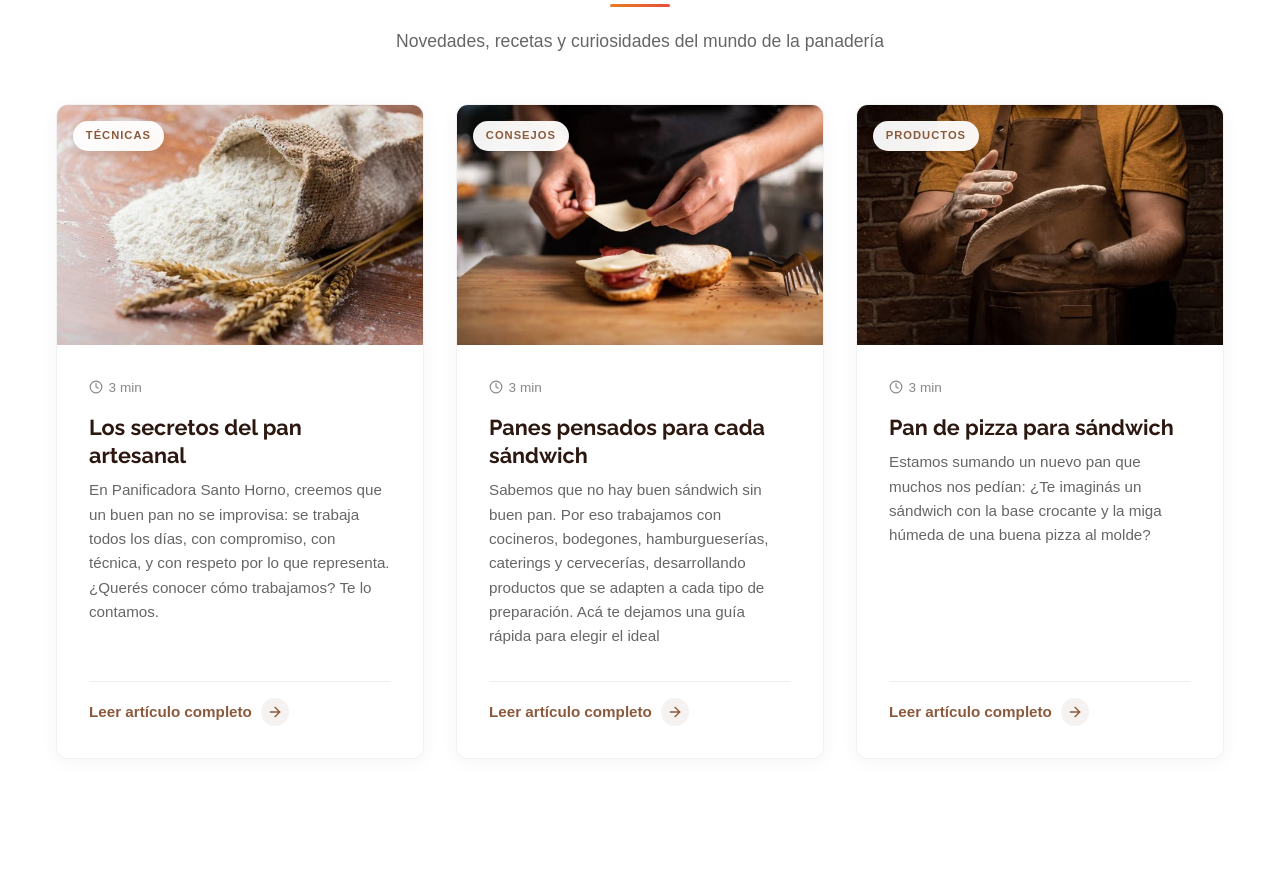
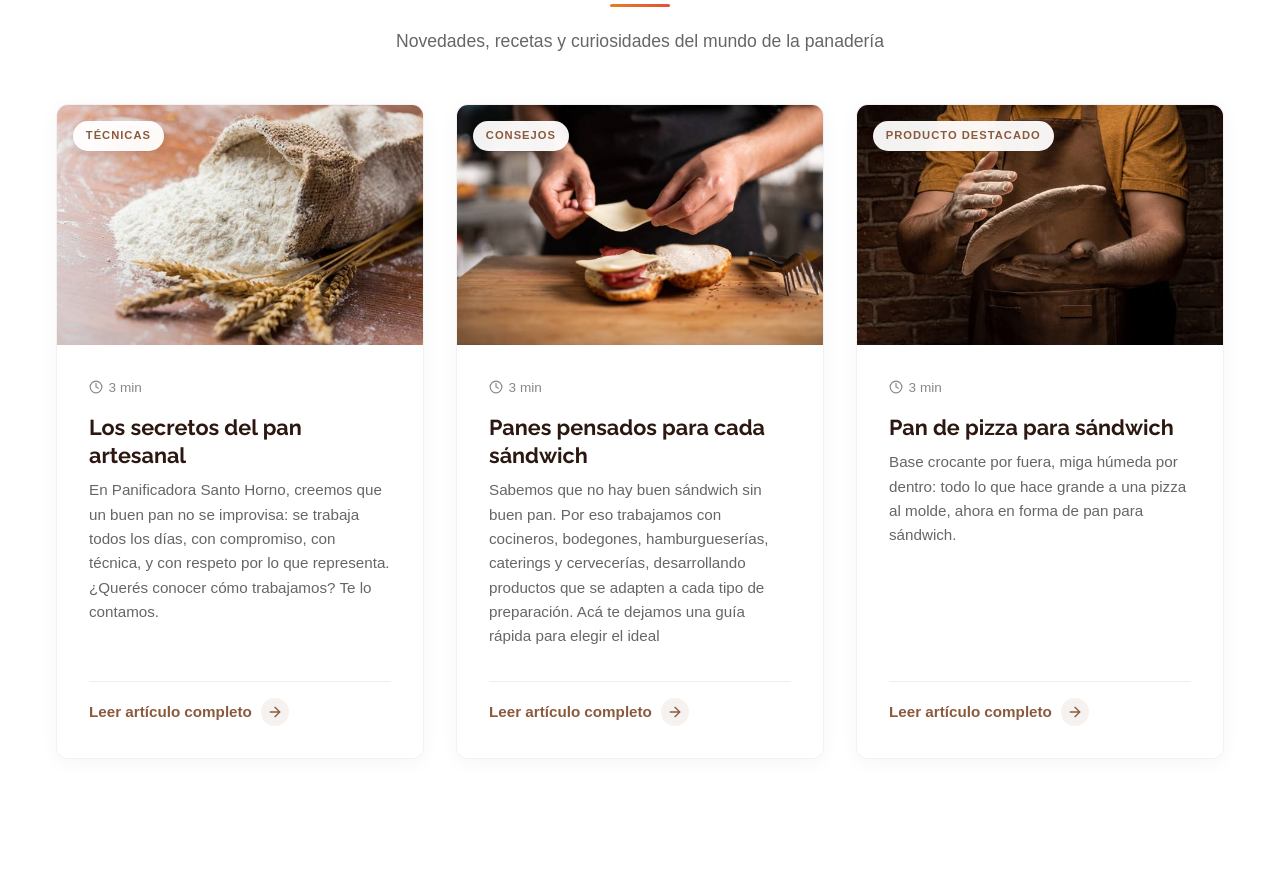
Before and after one commit to SantoHornoWeb/santo_horno_web, an Astro site: page / in a window 1280 px wide. Shown: the part 4987-5871 px from the top of the page. Built offline with nearby package versions, Linux system fonts and the light colour scheme; Astro itself is replaced by a stand-in of ours.

Commit message:
chore: update blog card copy and badge text
- Changed product category badge from Productos to Producto Destacado
- Updated excerpt text for Pan de Pizza para sándwich for better copywriting

```diff
--- a/src/pages/index.astro
+++ b/src/pages/index.astro
@@ -406,10 +406,10 @@ import '../styles/global.css';
 
           <BlogCard
               title='Pan de pizza para sándwich'
-              excerpt='Estamos sumando un nuevo pan que muchos nos pedían: ¿Te imaginás un sándwich con la base crocante y la miga húmeda de una buena pizza al molde?'
+              excerpt='Base crocante por fuera, miga húmeda por dentro: todo lo que hace grande a una pizza al molde, ahora en forma de pan para sándwich.'
               image='./blog/pan_pizza_nuevo.jpeg'
               date='28 Jul 2025'
-              category='Productos'
+              category='Producto Destacado'
               fullContent={`
                 <p><strong>Ideal para:</strong></p>
                 <ul>
```
